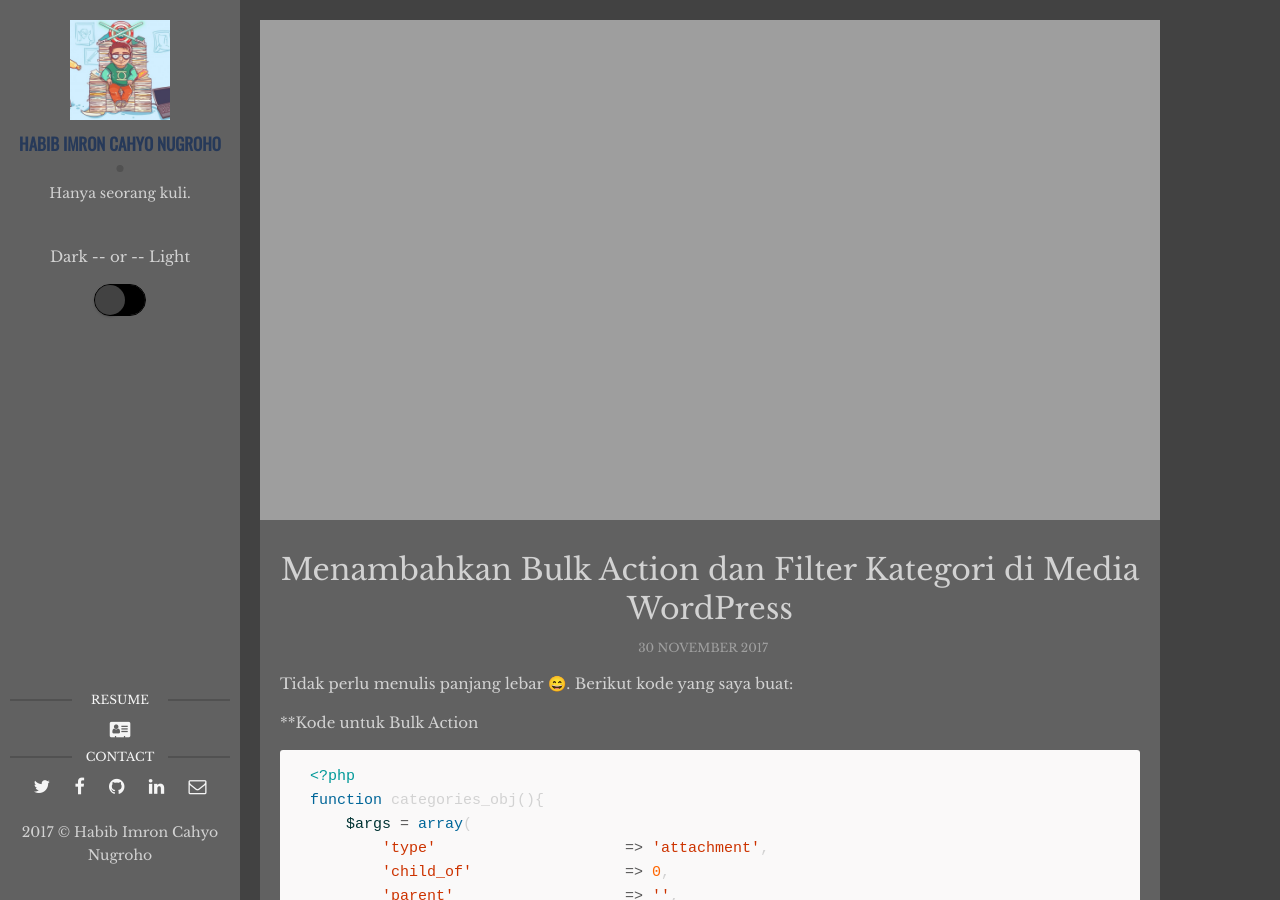
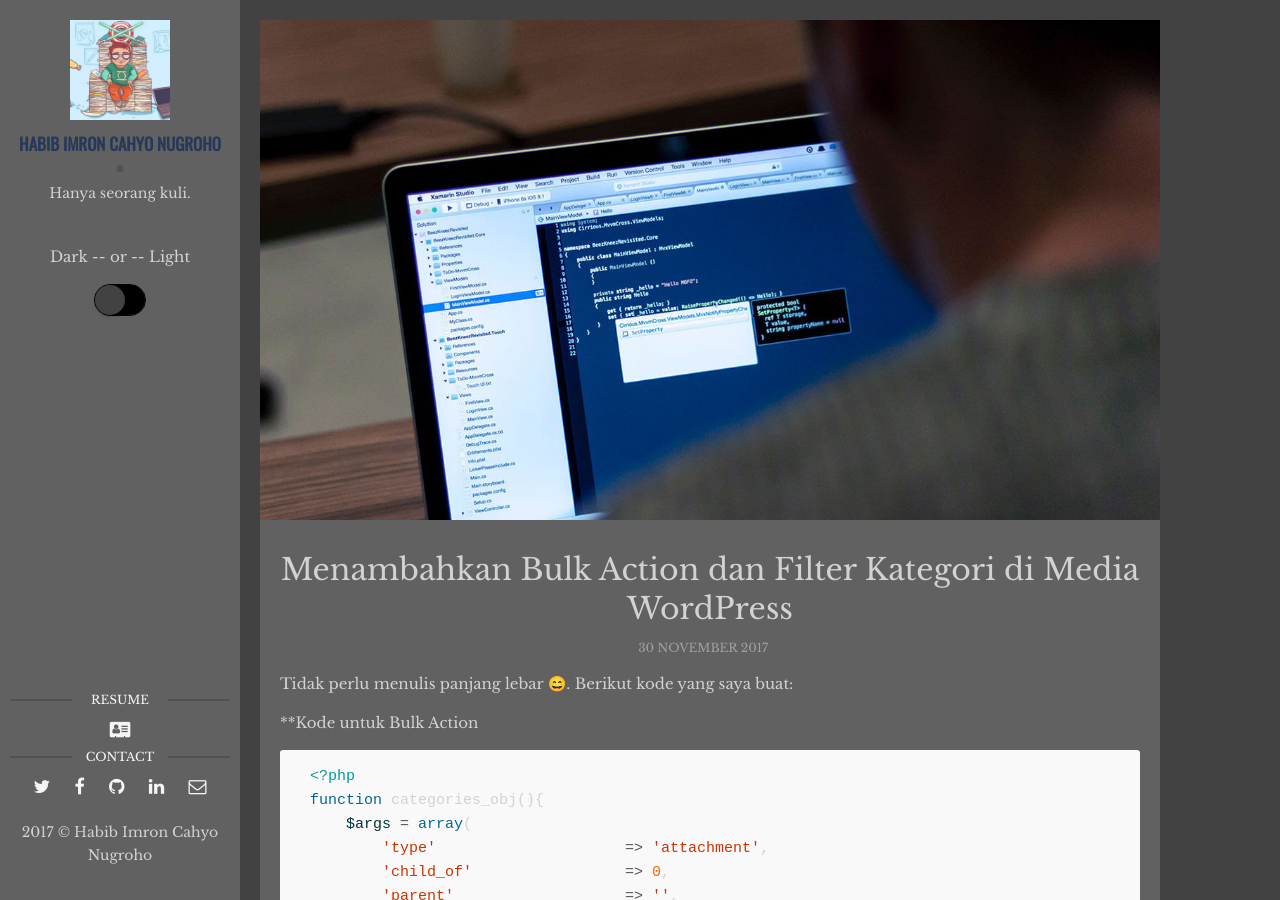
Before and after one commit to hicnblog/hicnblog.github.io, a Jekyll site: the page built from _posts/2017-11-30-menambahkan-bulk-action-dan-filter-kategori-di-media-wordpress.markdown, in a window 1280 px wide and 900 px high. Built offline with Jekyll 4.4.1, drawn with Linux system fonts in a browser that asks for light colours; emoji names are drawn with the system emoji font; comment, search, counter and statistics services are not loaded.

Commit message:
Updated Menambahkan Bulk Action Dan Filter Kategori Di Media Wordpress

```diff
--- a/_posts/2017-11-30-menambahkan-bulk-action-dan-filter-kategori-di-media-wordpress.markdown
+++ b/_posts/2017-11-30-menambahkan-bulk-action-dan-filter-kategori-di-media-wordpress.markdown
@@ -4,8 +4,7 @@ date: 2017-11-30 09:41:00 +07:00
 tags:
 - web
 - wordpress
-img:
-- how-to-start.jpg
+img: how-to-start.jpg
 layout: post
 ---
 
```
